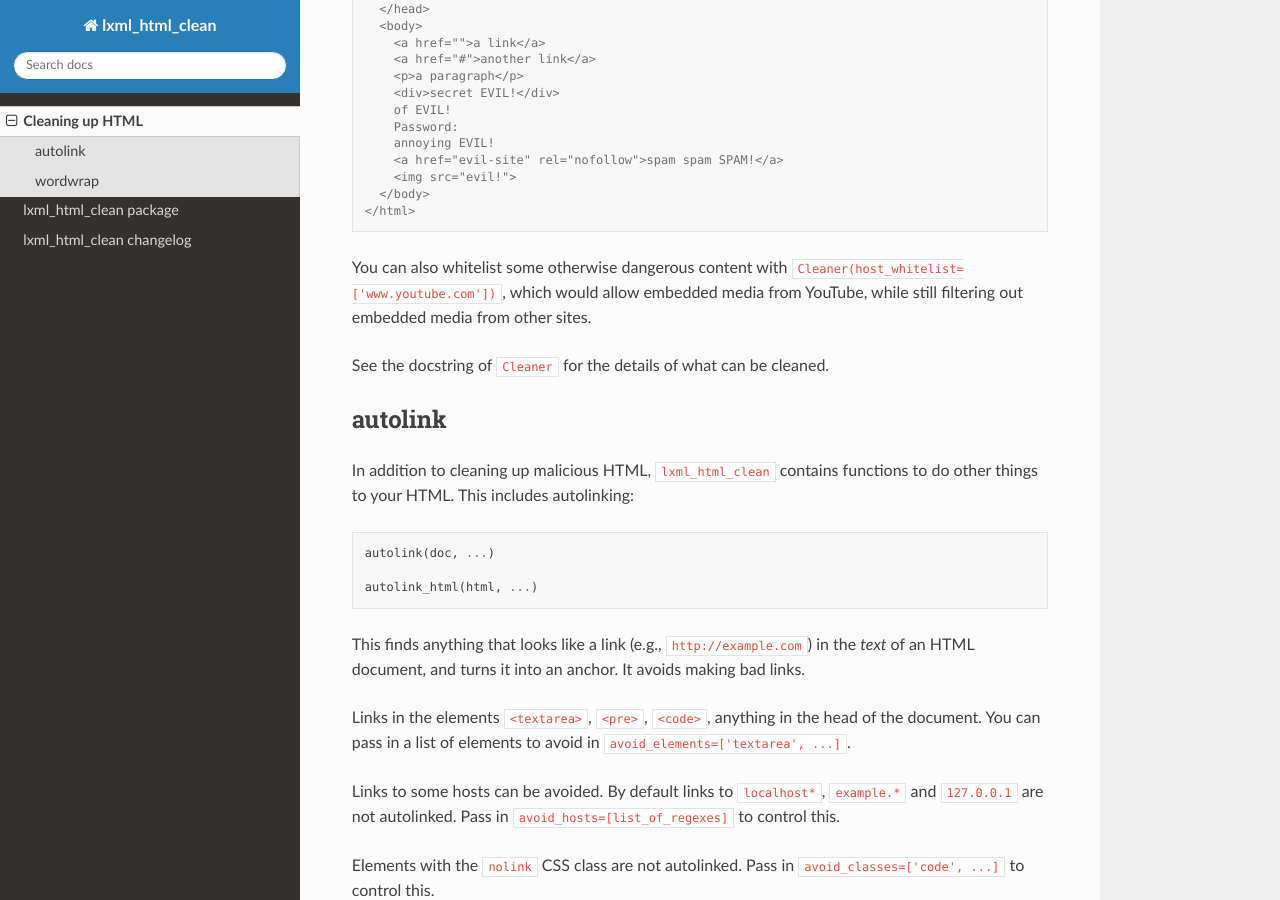
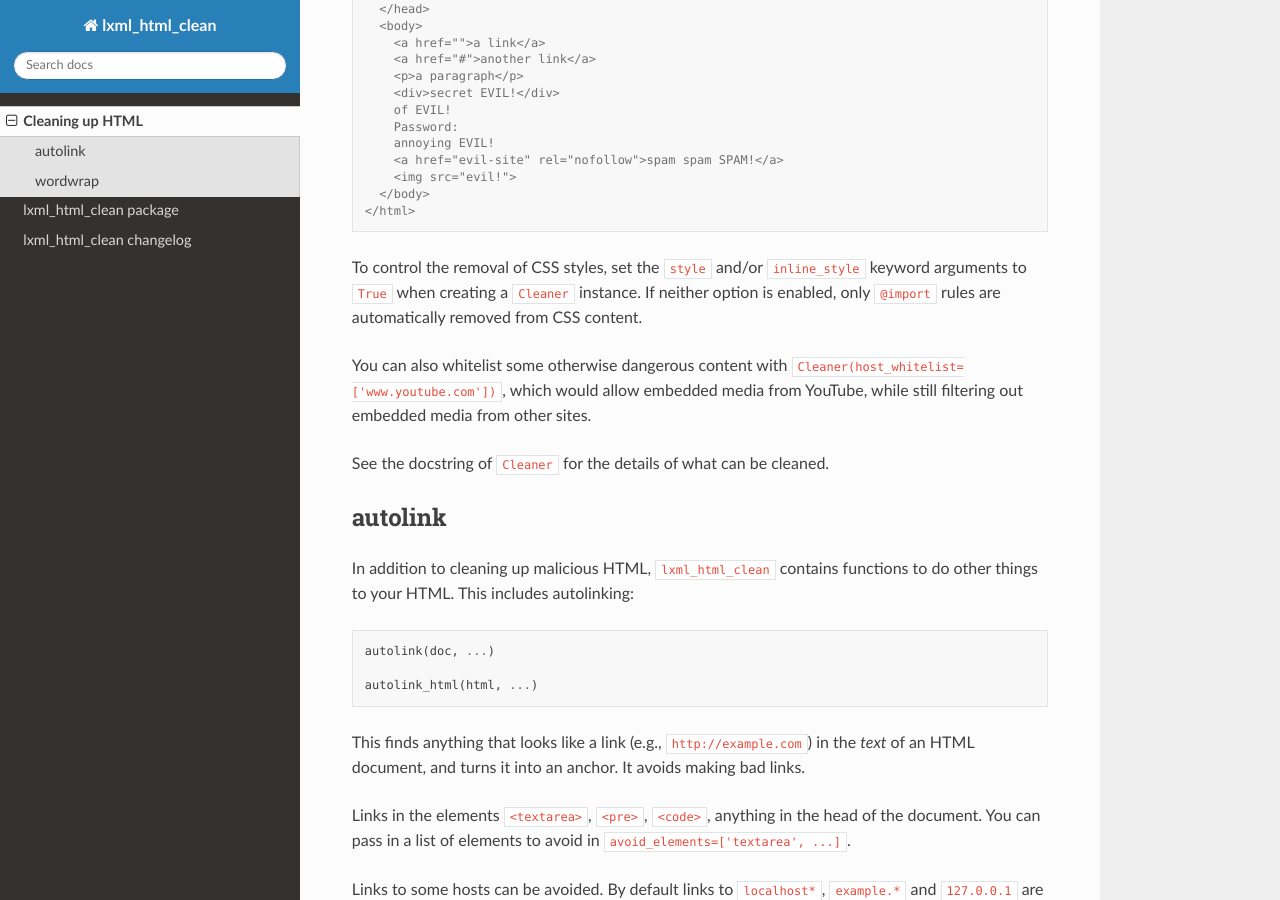
Before and after one commit to fedora-python/lxml_html_clean, a Sphinx documentation site: the page built from docs/usage.rst, in a window 1280 px wide and 900 px high, scrolled down 1754 px. Built offline with Sphinx 7.4.7 and the Read the Docs theme 3.1.0, drawn with Linux system fonts in a browser that asks for light colours.

Commit message:
[doc] Improve docs about CSS removal (#23)
[doc] Improve docs about CSS removal

and what happens if CSS are not removed entirely.

```diff
--- a/docs/usage.rst
+++ b/docs/usage.rst
@@ -109,6 +109,11 @@
       </body>
     </html>
 
+To control the removal of CSS styles, set the ``style`` and/or ``inline_style``
+keyword arguments to ``True`` when creating a ``Cleaner`` instance.
+If neither option is enabled, only ``@import`` rules are automatically removed
+from CSS content.
+
 You can also whitelist some otherwise dangerous content with
 ``Cleaner(host_whitelist=['www.youtube.com'])``, which would allow
 embedded media from YouTube, while still filtering out embedded media
```
